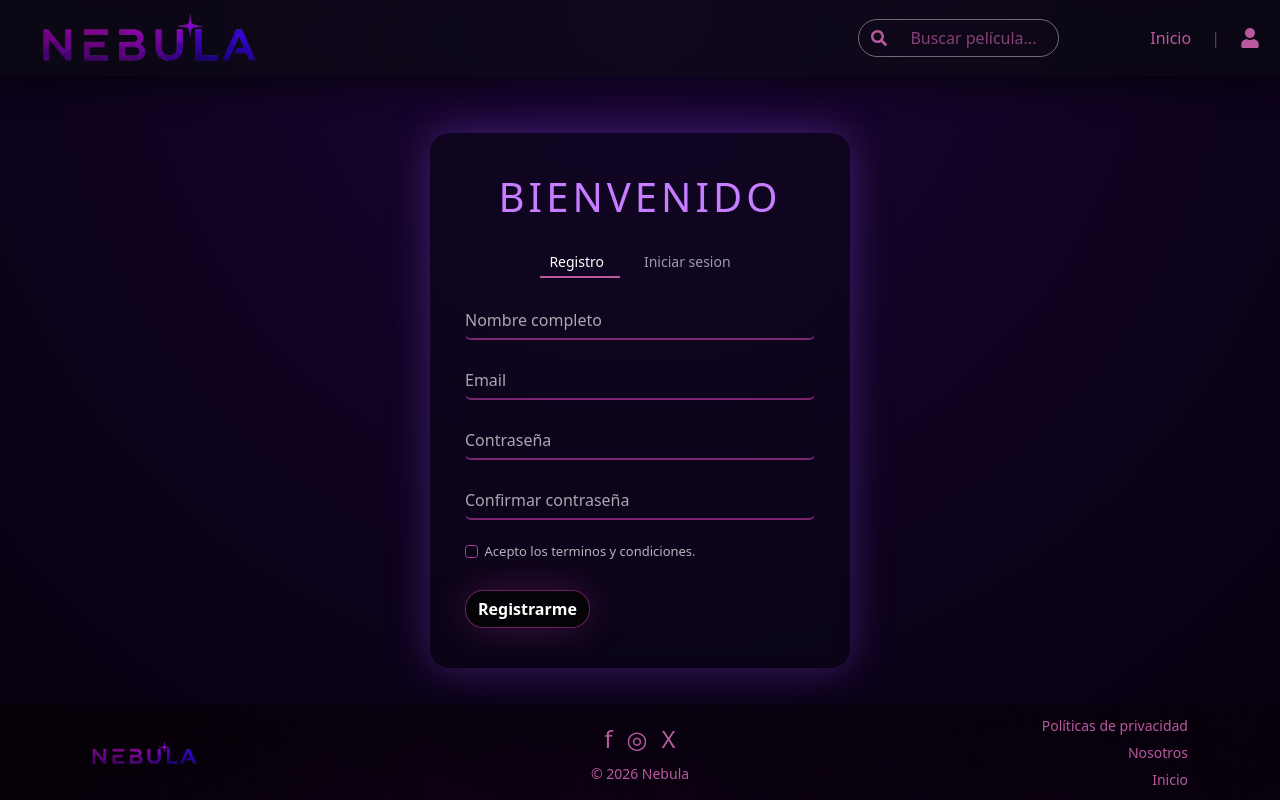
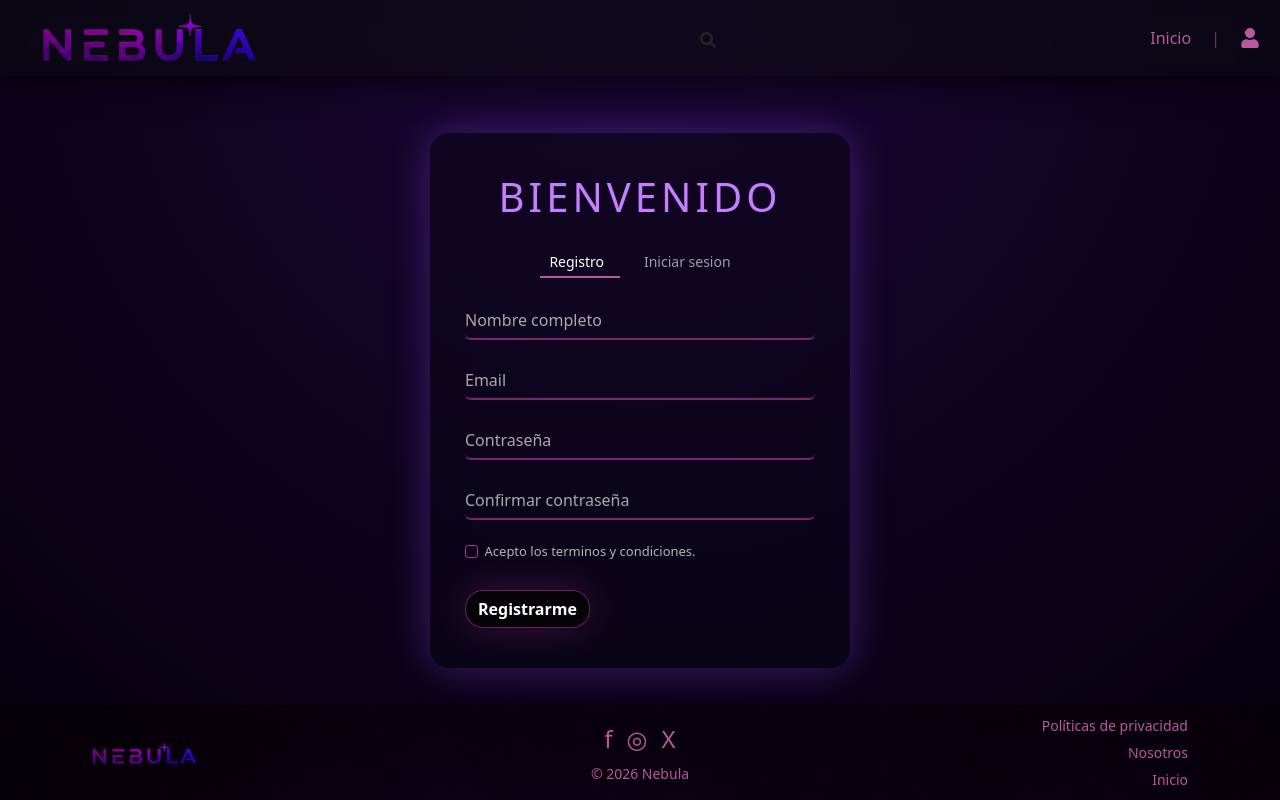
Before and after one commit to alepc1290/modulo2-Grupo-2-Peliculas, a React (Vite) app: page /register in a window 1280 px wide. Built offline with nearby package versions, Linux system fonts and the light colour scheme.

Commit message:
cambios en: home, navbar, footer y erro404

```diff
--- a/src/App.jsx
+++ b/src/App.jsx
@@ -4,30 +4,26 @@ import Home from "./pages/Home/home";
 import Aboutus from "./pages/Aboutus/aboutus";
 import Movies from "./pages/Movies/movies";
 import Error404 from "./pages/PaginaError404/Error404";
-import NavBar from "./components/NavBar/navBar";
-import Footer from "./components/Footer/footer";
 import Admin from "./pages/Administrador/admin";
-import Register from './pages/Register/register'
-
+import Register from "./pages/Register/register";
+import Layout from "./layout";
 
 function App() {
   return (
-     <BrowserRouter>
-      <NavBar />
+    <BrowserRouter>
+      <Routes>
 
-      <main>
-        <Routes>
+        <Route element={<Layout />}>
           <Route path="/" element={<Home />} />
           <Route path="/home" element={<Home />} />
           <Route path="/aboutus" element={<Aboutus />} />
           <Route path="/movies" element={<Movies />} />
           <Route path="/admin" element={<Admin />} />
-          <Route path="*" element={<Error404 />} />
           <Route path="/register" element={<Register />} />
-        </Routes>
-      </main>
+        </Route>
 
-      <Footer />
+        <Route path="*" element={<Error404 />} />
+      </Routes>
     </BrowserRouter>
   );
 }
--- a/src/components/Footer/footer.jsx
+++ b/src/components/Footer/footer.jsx
@@ -35,7 +35,7 @@ export default function Footer() {
           </Col>
 
           <Col md={4} className="text-end footer-links">
-            <a href="#">Políticas de privacidad</a>
+            <a href="/error404">Políticas de privacidad</a>
             <a href="/aboutus">Nosotros</a>
             <a href="/">Inicio</a>
           </Col>
--- a/src/components/NavBar/navBar.jsx
+++ b/src/components/NavBar/navBar.jsx
@@ -10,31 +10,35 @@ import "./navBar.css";
 
 function NavBar() {
   const [search, setSearch] = useState("");
+  const [showSearch, setShowSearch] = useState(false);
 
   return (
     <Navbar expand="lg" className="navbar-nebula" fixed="top">
       <Container fluid className="navbar-container">
-
         <Navbar.Brand className="navbar-logo">
-          <img
-            src="/Nebula-LOGO.png"
-            alt="Nebula"
-            height="50"
-          />
+          <img src="/Nebula-LOGO.png" alt="Nebula" height="50" />
         </Navbar.Brand>
 
+
+        <span
+          className="search-toggle"
+          style={{ cursor: "pointer" }}
+          onClick={() => setShowSearch(!showSearch)}
+        >
+          <FaSearch />
+        </span>
+
+
+        {showSearch && (
           <Form className="navbar-search">
             <InputGroup>
-            <InputGroup.Text className="search-icon">
-              <FaSearch />
-            </InputGroup.Text>
-
               <Form.Control
                 type="text"
                 placeholder="Buscar película..."
                 value={search}
                 onChange={(e) => setSearch(e.target.value)}
                 className="search-input"
+                autoFocus
               />
 
               {search.length > 0 && (
@@ -44,11 +48,10 @@ function NavBar() {
               )}
             </InputGroup>
           </Form>
+        )}
 
         <Nav className="navbar-right">
-          <Nav.Link
-          href="/home"
-          className="nav-link-custom">
+          <Nav.Link href="/home" className="nav-link-custom">
             Inicio
           </Nav.Link>
 
@@ -60,9 +63,7 @@ function NavBar() {
           >
             <FaUser size={20} />
           </Nav.Link>
-
         </Nav>
-
       </Container>
     </Navbar>
   );
--- /dev/null
+++ b/src/layout.jsx
@@ -0,0 +1,15 @@
+import { Outlet } from "react-router-dom";
+import NavBar from "./components/NavBar/navBar";
+import Footer from "./components/Footer/footer";
+
+export default function Layout() {
+  return (
+    <>
+      <NavBar />
+      <main>
+        <Outlet />
+      </main>
+      <Footer />
+    </>
+  );
+}
--- a/src/pages/Home/destacada.css
+++ b/src/pages/Home/destacada.css
@@ -16,9 +16,19 @@
   bottom: 0;
   left: 0;
   width: 100%;
-  height: 150px;
-  background: linear-gradient(to top, #000, transparent);
+  height: 35%;
+
+  background: linear-gradient(
+    to top,
+    #000 0%,
+    rgba(0, 0, 0, 0.85) 25%,
+    rgba(0, 0, 0, 0.5) 50%,
+    rgba(0, 0, 0, 0.2) 70%,
+    transparent 100%
+  );
+
   z-index: 1;
+  pointer-events: none;
 }
 
 .featured-content {
@@ -59,9 +69,6 @@
   letter-spacing: 1px;
 }
 
-
-
-
 .btn-animated-border::after {
   content: "";
   position: absolute;
@@ -76,7 +83,6 @@
   from {
     transform: rotate(0deg);
   }
-
   to {
     transform: rotate(360deg);
   }
@@ -84,7 +90,12 @@
 
 .btn-animated-border:hover::before {
   animation-duration: 1.5s;
-    background: conic-gradient(transparent, #a726ff, #00d4ff, transparent 30%);
+  background: conic-gradient(
+    transparent,
+    #a726ff,
+    #00d4ff,
+    transparent 30%
+  );
 }
 
 .btn-animated-border:hover::after {
@@ -102,6 +113,7 @@
   backdrop-filter: blur(5px);
 }
 
-.btn-animated-border:hover, .btn-more:hover {
+.btn-animated-border:hover,
+.btn-more:hover {
   transform: scale(1.05);
 }
--- a/src/pages/Register/register.jsx
+++ b/src/pages/Register/register.jsx
@@ -1,6 +1,6 @@
 import { useState } from "react";
 import { Form, Button } from "react-bootstrap";
-import { Link, useNavigate } from "react-router-dom";
+import { useNavigate } from "react-router-dom";
 import "./register.css";
 
 function Register() {
@@ -38,14 +38,11 @@ function Register() {
         return;
       }
     }
-
-    navigate("/admin");
-  };
+  }
 
   return (
     <div className="nebula-auth-wrapper">
       <div className="nebula-auth-card">
-
         <h1 className="nebula-logo">BIENVENIDO</h1>
 
         <div className="nebula-tabs">
@@ -64,10 +61,7 @@ function Register() {
           <div className={`tab-indicator ${mode}`} />
         </div>
 
-        <Form
-          className={`nebula-form ${mode}`}
-          onSubmit={handleSubmit}
-        >
+        <Form className={`nebula-form ${mode}`} onSubmit={handleSubmit}>
           {mode === "signup" && (
             <Form.Group>
               <Form.Control
@@ -127,17 +121,9 @@ function Register() {
           )}
 
           <div className="d-flex gap-3">
-            {mode === "signup" && (
-              <Button type="submit" className="search-btn">
-                Registrarme
-              </Button>
-            )}
-
-            {mode === "login" && (
-              <Button type="submit" className="search-btn">
-                Iniciar sesion
-              </Button>
-            )}
+            <Button type="submit" className="search-btn">
+              {mode === "signup" ? "Registrarme" : "Iniciar sesion"}
+            </Button>
           </div>
         </Form>
       </div>
```
Lines whose indentation alone changed are shown as unchanged.
